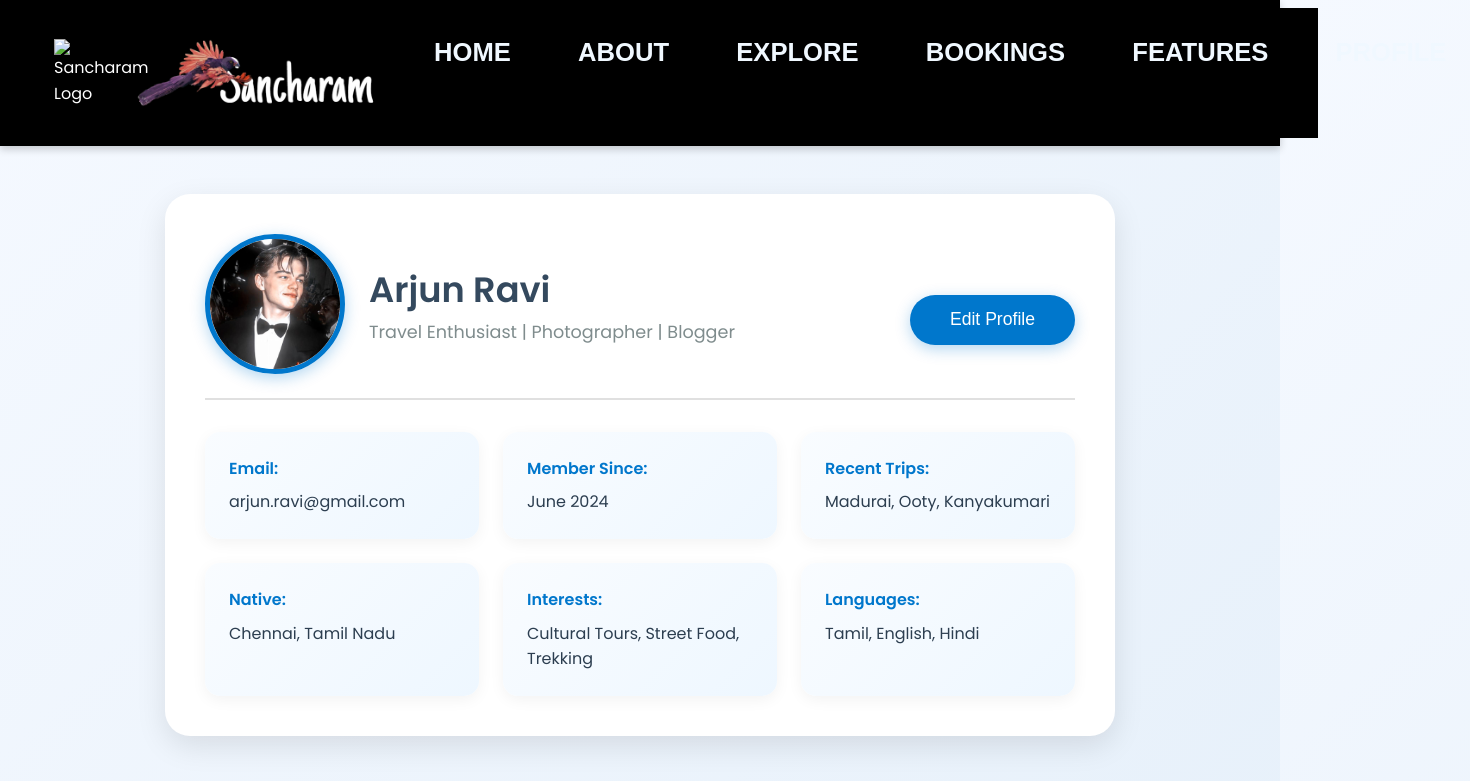
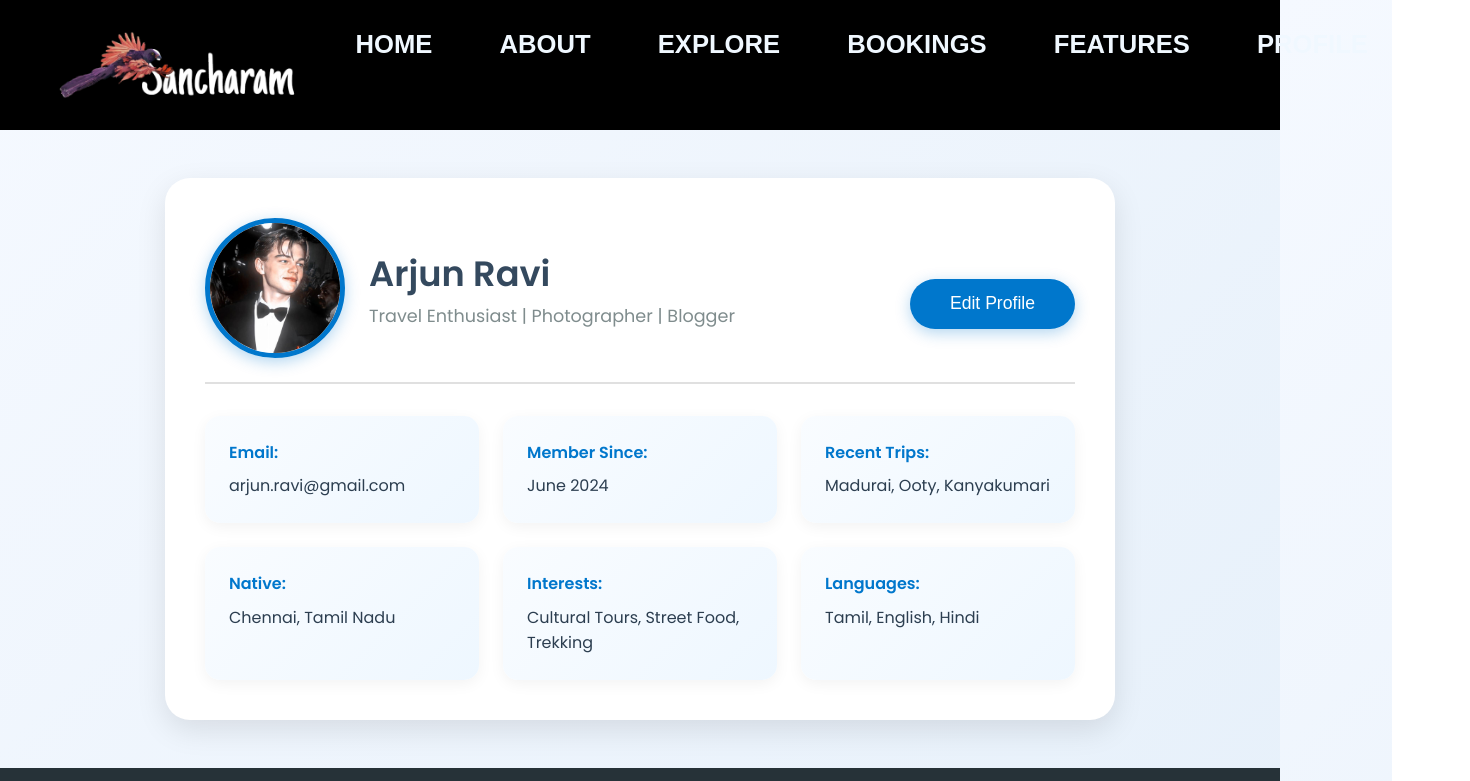
Before and after one commit to jeyaprasad/Sancharam, a plain HTML site: page pages/profile.html in a window 1280 px wide. Shown: the top 781 px of the page, 1470 px wide, since content can reach past the window. Drawn offline with Linux system fonts and the light colour scheme.

Commit message:
Remove old conflicting header wrappers in explore, features, and profile pages

```diff
--- a/pages/profile.html
+++ b/pages/profile.html
@@ -162,11 +162,7 @@
 
 </head>
 <body>
-  <header>
-    <div class="logo">
-      <img src="assets/logo.png" alt="Sancharam Logo" class="logo" style="width: 300px; height: 60px; position: relative; left: 30px;">
-    </div>
-    <nav class="navbar bg-dark">
+  <nav class="navbar bg-dark">
     <div class="container">
         <img src="../assets/logos/logo.png" alt="Sancharam Logo" class="logo" style="width: 300px; height: 80px;">
         <ul class="nav-items">
@@ -179,7 +175,6 @@
         </ul>
     </div>
 </nav>
-  </header>
 
   <div class="profile-container">
     <div class="profile-header">
```
Also changed, not shown: pages/explore.html (+1 -6 lines), pages/features.html (+1 -6 lines).
